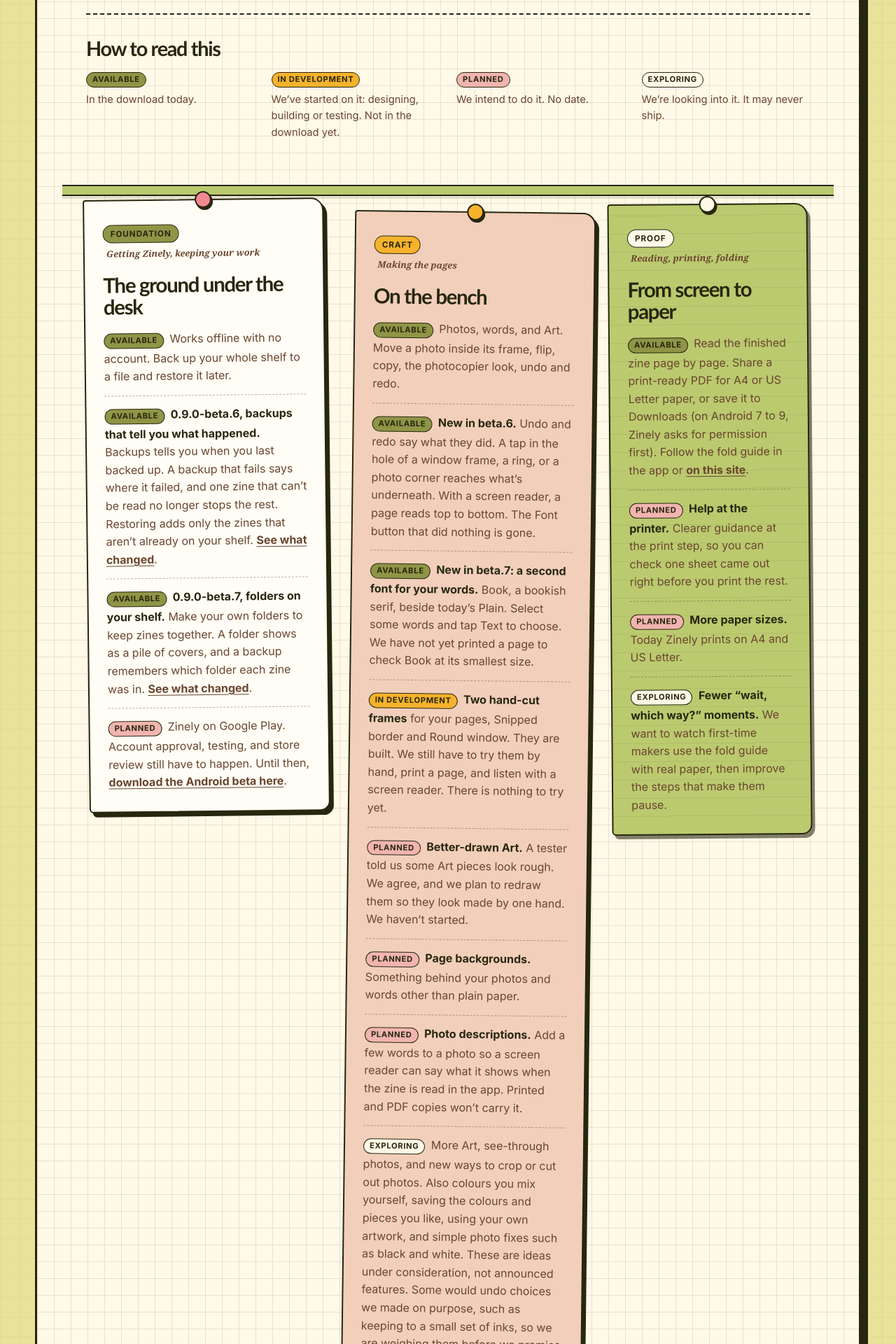
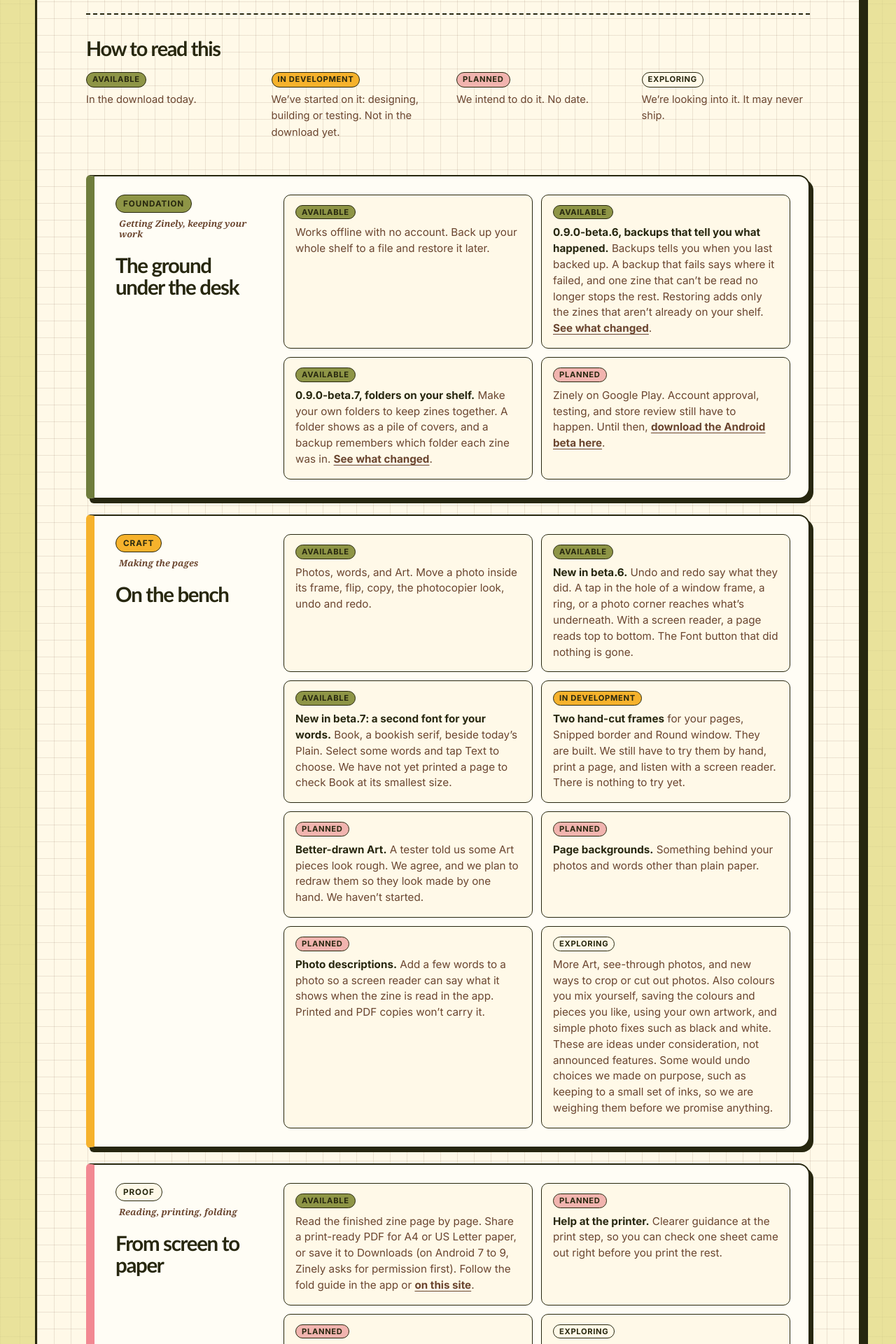
Before and after one commit to aritr-codes/zinely-android, a Jekyll site: the page website/roadmap/index.html, which Jekyll copies as it is, in a window 1280 px wide. Shown: the part 471-2391 px from the top of the page at 70% size. Built offline with Jekyll 4.4.1, drawn with Linux system fonts in a browser that asks for light colours.

Commit message:
Website: even layout for the roadmap page
One full-width band per area, each item in the same card on the same
grid, in place of three pinned, tilted columns of unequal length. CSS
only; the page's words and markup are unchanged.

Co-Authored-By: Claude Opus 5.5 (1M context) <noreply@anthropic.com>

```diff
--- a/website/assets/roadmap.css
+++ b/website/assets/roadmap.css
@@ -63,73 +63,46 @@
 }
 
 .roadmap-groups {
-  position: relative;
   display: grid;
-  grid-template-columns: minmax(0, 1.06fr) minmax(0, 1.06fr) minmax(0, 0.88fr);
-  align-items: start;
-  gap: clamp(18px, 2.5vw, 30px);
-  margin-top: 62px;
-  padding: 20px 0 34px;
+  grid-template-columns: minmax(0, 1fr);
+  gap: 22px;
+  margin-top: 48px;
 }
 
-.roadmap-groups::before {
-  position: absolute;
-  inset: 0 -34px auto;
-  height: 12px;
-  border-block: 2px solid var(--ink);
-  background: var(--room-raised);
-  content: "";
-  box-shadow: 0 4px 0 rgba(39, 39, 15, 0.12);
+/* One lane per horizon: the same card, the same grid, a colour band to tell them apart. */
+.roadmap-page .roadmap-group {
+  display: grid;
+  grid-template-columns: minmax(0, 210px) minmax(0, 1fr);
+  grid-template-rows: auto auto auto 1fr;
+  column-gap: 30px;
+  margin: 0;
+  padding: 26px 26px 26px 30px;
+  border: 2px solid var(--ink);
+  border-left-width: 12px;
+  border-radius: 6px 16px 16px 6px;
+  background: #fffdf5;
+  box-shadow: 5px 6px 0 var(--ink);
+  transform: none;
 }
 
-.roadmap-page .roadmap-group {
-  position: relative;
-  margin: 0;
-  padding: 34px 26px 28px;
-  border: 2px solid var(--ink);
-  border-radius: 4px 18px 14px 6px;
-  background: #fffdf5;
-  box-shadow: 5px 6px 0 var(--ink);
+.roadmap-page .roadmap-group.foundation {
+  border-left-color: #6f7d3c;
 }
 
-.roadmap-page .roadmap-group:nth-child(1) {
-  transform: rotate(-0.65deg);
+.roadmap-page .roadmap-group.craft {
+  border-left-color: #f6b22c;
 }
 
-.roadmap-page .roadmap-group:nth-child(2) {
-  margin-top: 18px;
-  background: var(--surface);
-  transform: rotate(0.7deg);
+.roadmap-page .roadmap-group.proof {
+  border-left-color: var(--accent);
 }
 
-.roadmap-page .roadmap-group:nth-child(3) {
-  margin-top: 7px;
-  background:
-    repeating-linear-gradient(0deg, transparent 0 25px, rgba(39, 39, 15, 0.08) 25px 26px),
-    var(--room-raised);
-  box-shadow: 4px 5px 0 rgba(39, 39, 15, 0.58);
-  transform: rotate(-0.45deg);
+.roadmap-page .roadmap-group > * {
+  grid-column: 1;
 }
 
 .roadmap-pin {
-  position: absolute;
-  top: -13px;
-  left: 50%;
-  width: 24px;
-  height: 24px;
-  border: 2px solid var(--ink);
-  border-radius: 50%;
-  background: var(--accent);
-  box-shadow: 2px 3px 0 var(--ink);
-  transform: translateX(-50%);
-}
-
-.roadmap-group:nth-child(2) .roadmap-pin {
-  background: #f6b22c;
-}
-
-.roadmap-group:nth-child(3) .roadmap-pin {
-  background: var(--paper);
+  display: none;
 }
 
 .roadmap-page .press-zone {
@@ -180,15 +153,30 @@
 }
 
 .roadmap-page .roadmap-items {
+  display: grid;
+  grid-column: 2;
+  grid-row: 1 / -1;
+  grid-template-columns: repeat(auto-fill, minmax(min(250px, 100%), 1fr));
+  gap: 12px;
   margin: 0;
   padding: 0;
   list-style: none;
 }
 
-.roadmap-page .roadmap-items li + li {
-  margin-top: 14px;
-  padding-top: 14px;
-  border-top: 1px dashed rgba(39, 39, 15, 0.35);
+.roadmap-page .roadmap-items li {
+  margin: 0;
+  padding: 14px 16px 16px;
+  border: 1.5px solid var(--ink);
+  border-radius: 10px;
+  background: var(--paper);
+  font-size: 0.95rem;
+  line-height: 1.5;
+}
+
+/* The label sits on its own line, so every card starts the same way. */
+.roadmap-page .roadmap-items .status-chip {
+  display: table;
+  margin: 0 0 8px;
 }
 
 .roadmap-never {
@@ -259,15 +247,16 @@
   transform: rotate(1deg);
 }
 
-@media (max-width: 940px) {
-  .roadmap-groups {
-    grid-template-columns: repeat(2, minmax(0, 1fr));
+@media (max-width: 860px) {
+  .roadmap-page .roadmap-group {
+    grid-template-columns: minmax(0, 1fr);
+    grid-template-rows: none;
+    padding: 22px 20px 22px 22px;
   }
 
-  .roadmap-page .roadmap-group:nth-child(3) {
-    grid-column: 1 / -1;
-    max-width: 620px;
-    margin-inline: auto;
+  .roadmap-page .roadmap-items {
+    grid-column: 1;
+    grid-row: auto;
   }
 }
 
@@ -286,19 +275,7 @@
   }
 
   .roadmap-groups {
-    grid-template-columns: minmax(0, 1fr);
-    gap: 28px;
-    margin-top: 42px;
-  }
-
-  .roadmap-page .roadmap-group:nth-child(1),
-  .roadmap-page .roadmap-group:nth-child(2),
-  .roadmap-page .roadmap-group:nth-child(3) {
-    grid-column: auto;
-    width: 100%;
-    max-width: none;
-    margin: 0;
-    transform: none;
+    margin-top: 36px;
   }
 
   .roadmap-board::after {
@@ -317,7 +294,8 @@
   }
 
   .roadmap-page .roadmap-group {
-    padding-inline: 20px;
+    padding-inline: 16px;
+    border-left-width: 8px;
   }
 }
 
@@ -328,9 +306,7 @@
   }
 
   .roadmap-board::before,
-  .roadmap-board::after,
-  .roadmap-groups::before,
-  .roadmap-pin {
+  .roadmap-board::after {
     display: none;
   }
 
@@ -340,9 +316,6 @@
 
   .roadmap-date,
   .roadmap-page .roadmap-group,
-  .roadmap-page .roadmap-group:nth-child(1),
-  .roadmap-page .roadmap-group:nth-child(2),
-  .roadmap-page .roadmap-group:nth-child(3),
   .roadmap-desk-note > p:last-child {
     border: 1px solid #27270f;
     box-shadow: none;
@@ -354,10 +327,9 @@
     display: block;
   }
 
-  .roadmap-page .roadmap-group,
+  .roadmap-page .roadmap-items li,
   .roadmap-desk-note > * {
     break-inside: avoid;
-    margin: 18px 0;
   }
 }
 
```
Also changed, not shown: CHANGELOG.md.
